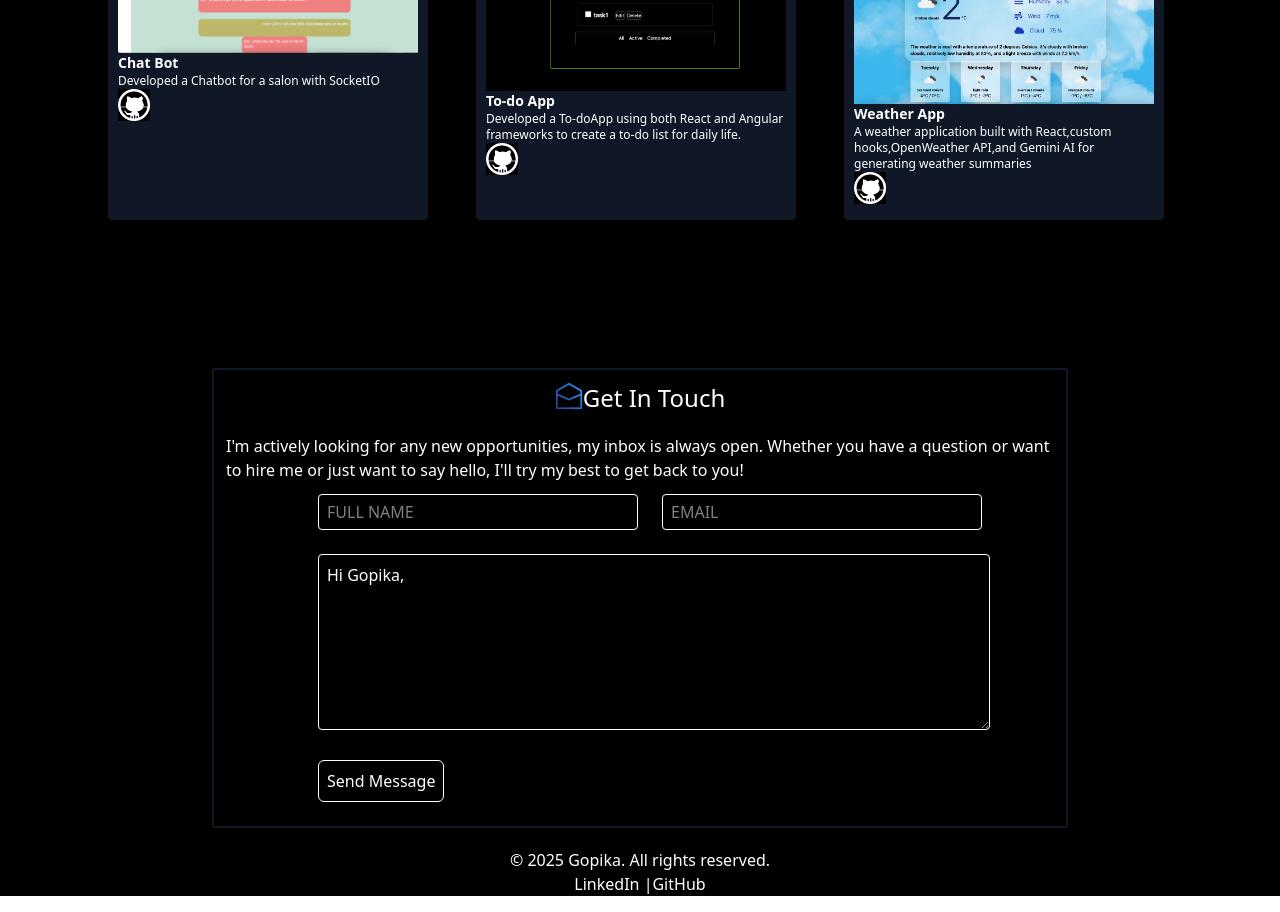
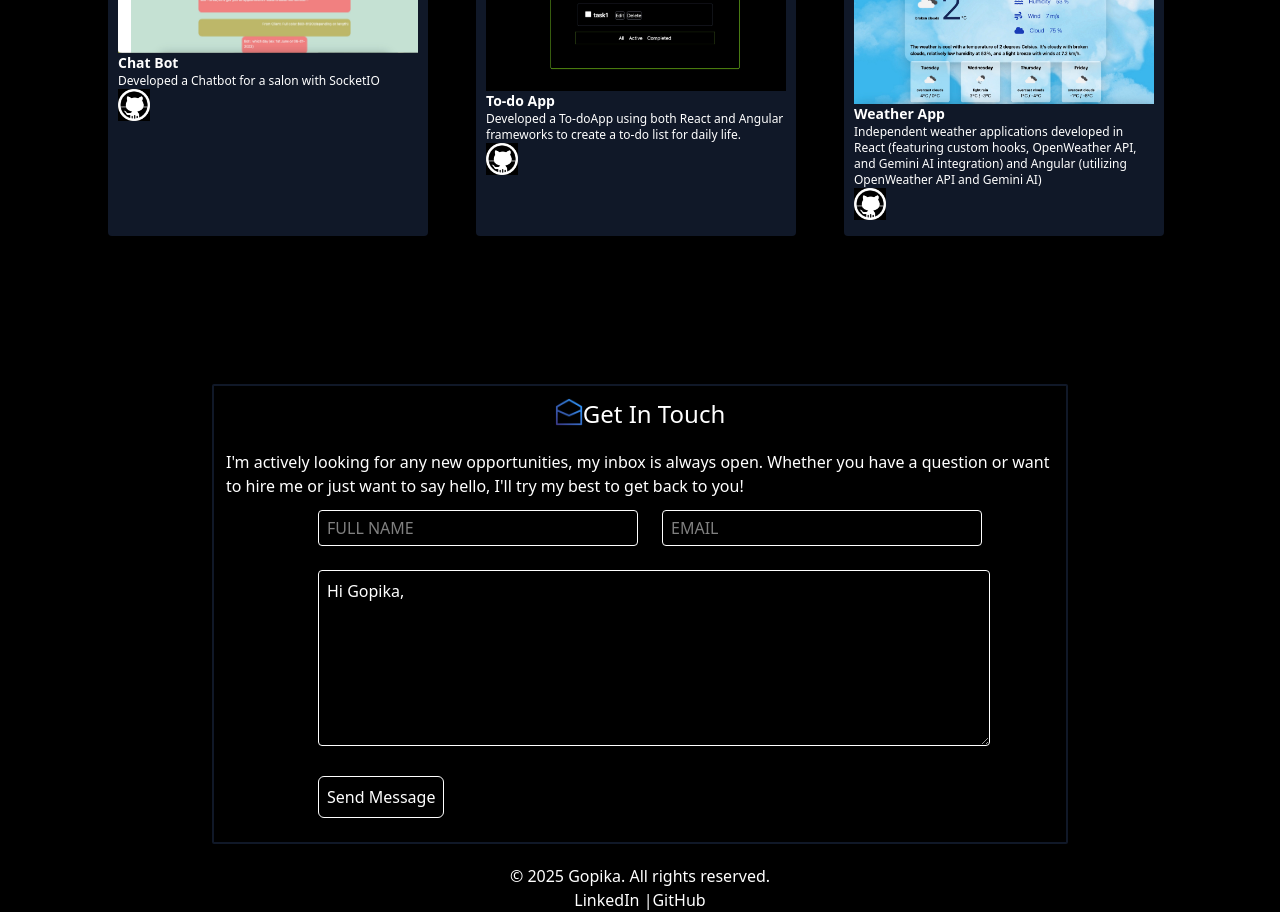
Before and after one commit to gopikalakshmia/portfolio, a React (Vite) app: page / in a window 1280 px wide. Shown: the part 3360-4272 px from the top of the page. Built offline with nearby package versions, Linux system fonts and the light colour scheme.

Commit message:
details updated

```diff
--- a/index.html
+++ b/index.html
@@ -2,7 +2,7 @@
 <html lang="en">
   <head>
     <meta charset="UTF-8" />
-    <!-- <link rel="icon" type="image/svg+xml" href="/vite.svg" /> -->
+    <link rel="icon" type="image/svg+xml" href="/vite.svg" />
     <meta name="viewport" content="width=device-width, initial-scale=1.0" />
     <link href="/dist/styles.css" rel="stylesheet">
     <title>Gopikalakshmi Asok Kumar</title>
--- a/src/assets/Project.js
+++ b/src/assets/Project.js
@@ -34,6 +34,6 @@ export const Projects = [
     title: "Weather App",
     img: `./images/weather.jpg`,
     githubLink:'https://github.com/gopikalakshmia/weatherapp-react',
-    skills: `A weather application built with React,custom hooks,OpenWeather API,and Gemini AI for generating weather summaries`,
+    skills: `Independent weather applications developed in React (featuring custom hooks, OpenWeather API, and Gemini AI integration) and Angular (utilizing OpenWeather API and Gemini AI)`,
   },
 ];
```
